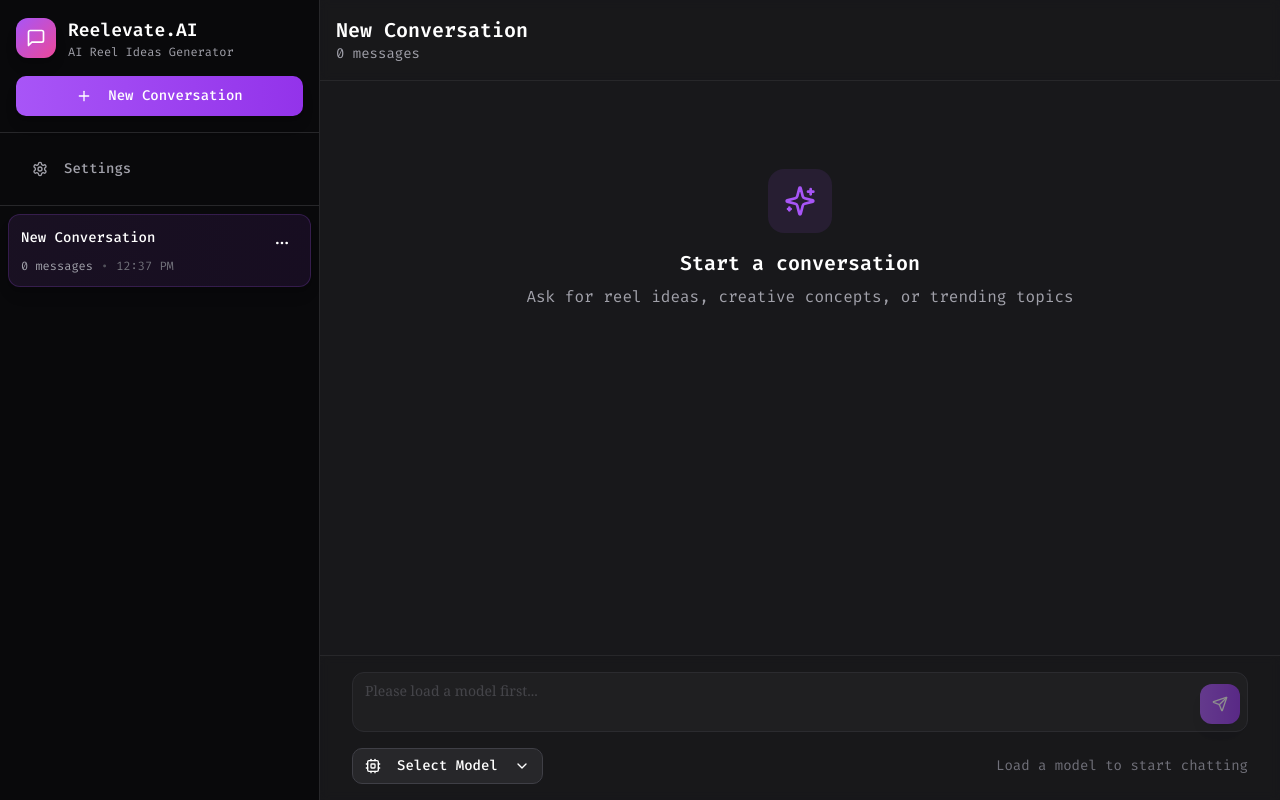
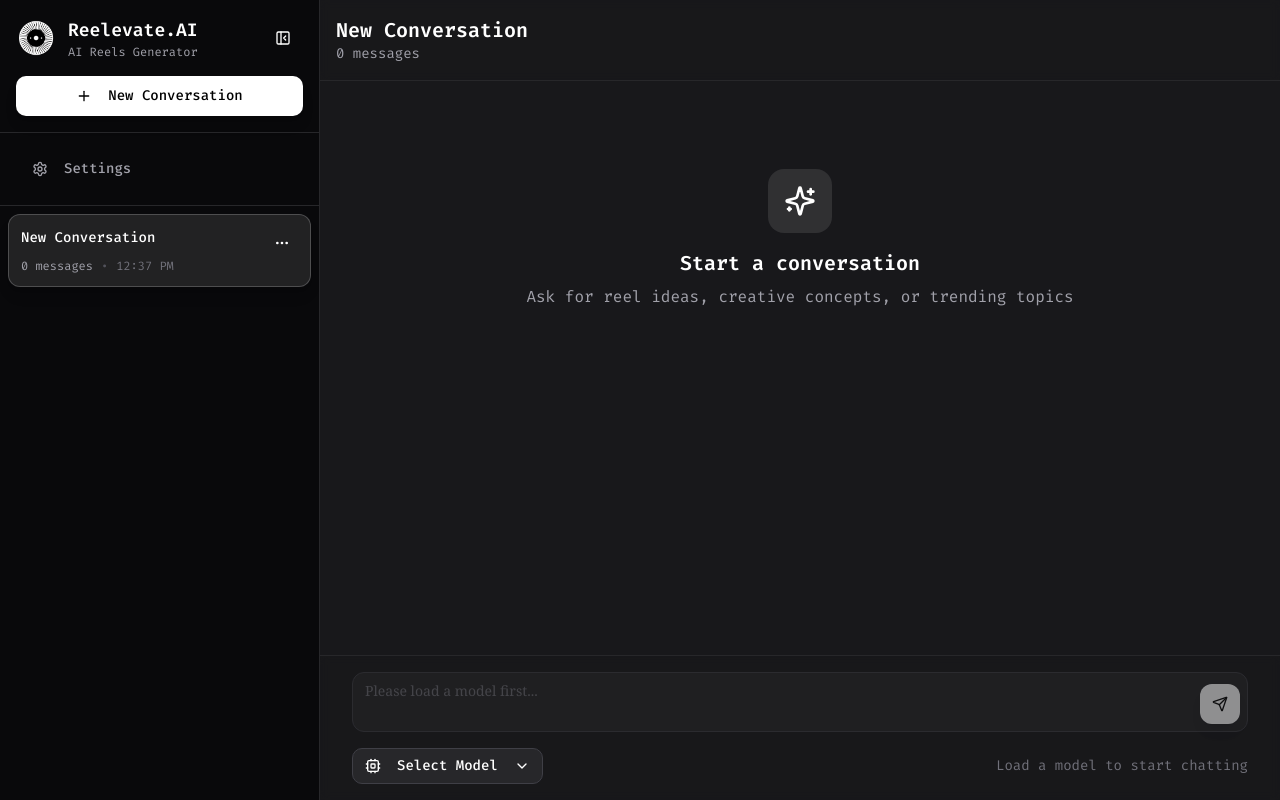
Before and after one commit to rsvedant/reelevate.ai, a Next.js app: page / in a window 1280 px wide. Both pictures are taken after a click on the button "Start New Conversation". Built offline with nearby package versions, Linux system fonts and the light colour scheme; a web font is replaced by a local one.

Commit message:
implement dynamic slidebar with animations, change UI theme

```diff
--- a/components/chat-interface.tsx
+++ b/components/chat-interface.tsx
@@ -253,8 +253,8 @@ export default function ChatInterface({
     return (
       <div className="flex-1 flex flex-col items-center justify-center bg-gradient-to-br from-zinc-900 via-zinc-900 to-zinc-800">
         <div className="text-center space-y-6 max-w-md">
-          <div className="w-20 h-20 bg-gradient-to-br from-purple-500 to-pink-500 rounded-2xl flex items-center justify-center mx-auto shadow-2xl">
-            <Sparkles className="w-10 h-10 text-white" />
+          <div className="w-20 h-20 bg-white rounded-2xl flex items-center justify-center mx-auto shadow-2xl">
+            <Sparkles className="w-10 h-10 text-black" />
           </div>
           <div className="space-y-3">
             <h2 className="text-3xl font-bold text-white">Welcome to Reelevate.AI</h2>
@@ -265,7 +265,7 @@ export default function ChatInterface({
           </div>
           <Button
             onClick={onNewConversation}
-            className="bg-gradient-to-r from-purple-500 to-pink-500 hover:from-purple-600 hover:to-pink-600 text-white px-8 py-3 text-lg font-medium shadow-xl transition-all duration-200"
+            className="bg-white hover:bg-white/80 text-black px-8 py-3 text-lg font-medium shadow-xl transition-all duration-200"
           >
             <Plus className="w-5 h-5 mr-2" />
             Start New Conversation
@@ -299,8 +299,8 @@ export default function ChatInterface({
         <div className="max-w-4xl mx-auto space-y-6 w-full">
           {conversation.messages.length === 0 ? (
             <div className="text-center py-16">
-              <div className="w-16 h-16 bg-purple-500/10 rounded-2xl flex items-center justify-center mx-auto mb-4">
-                <Sparkles className="w-8 h-8 text-purple-500" />
+              <div className="w-16 h-16 bg-white/10 rounded-2xl flex items-center justify-center mx-auto mb-4">
+                <Sparkles className="w-8 h-8 text-white" />
               </div>
               <h3 className="text-xl font-semibold mb-2 text-white">Start a conversation</h3>
               <p className="text-zinc-400">Ask for reel ideas, creative concepts, or trending topics</p>
@@ -329,7 +329,7 @@ export default function ChatInterface({
                 onChange={handleTextareaChange}
                 onKeyDown={handleKeyDown}
                 placeholder={isModelLoaded ? "Ask for reel ideas..." : "Please load a model first..."}
-                className="min-h-[60px] max-h-[200px] pr-14 resize-none bg-zinc-800 border-zinc-700 focus:border-purple-500 rounded-xl text-white placeholder-zinc-400 font-tiempos"
+                className="min-h-[60px] max-h-[200px] pr-14 resize-none bg-zinc-800 border-zinc-700 focus:border-white focus-visible:ring-0 focus-visible:ring-offset-0 rounded-xl text-white placeholder-zinc-400 font-tiempos"
                 disabled={isGenerating || !isModelLoaded || isModelLoading}
               />
               {isGenerating || isModelLoading ? (
@@ -345,10 +345,10 @@ export default function ChatInterface({
                 <Button
                   type="submit"
                   size="icon"
-                  className="absolute right-2 bottom-2 h-10 w-10 bg-gradient-to-r from-purple-500 to-purple-600 hover:from-purple-600 hover:to-purple-700 rounded-lg shadow-lg"
+                  className="absolute right-2 bottom-2 h-10 w-10 bg-white text-black hover:bg-zinc-200 hover:shadow-md rounded-lg shadow-lg transition-all duration-200"
                   disabled={!input.trim() || !isModelLoaded}
                 >
-                  <Send className="h-4 w-4" />
+                  <Send className="h-5 w-5" />
                 </Button>
               )}
             </div>
--- a/components/chat-layout.tsx
+++ b/components/chat-layout.tsx
@@ -7,21 +7,33 @@ import type { Conversation } from "@/lib/types"
 import { v4 as uuidv4 } from "uuid"
 import { useIndexedDB } from "@/hooks/use-indexed-db"
 import { Toaster } from "@/components/ui/toaster"
+import { Button } from "@/components/ui/button"
+import { PanelLeftOpen } from "lucide-react"
 
 export default function ChatLayout() {
   const [conversations, setConversations] = useState<Conversation[]>([])
   const [activeConversationId, setActiveConversationId] = useState<string | null>(null)
   const [isLoading, setIsLoading] = useState(true)
   const [streamingEnabled, setStreamingEnabled] = useState(true)
+  const [isSidebarOpen, setIsSidebarOpen] = useState(true)
 
   const { saveConversation, loadConversations, deleteConversation, clearAllConversations, isReady } = useIndexedDB()
 
   useEffect(() => {
+    const savedSidebarState = localStorage.getItem("sidebarOpen")
+    if (savedSidebarState !== null) {
+      setIsSidebarOpen(JSON.parse(savedSidebarState))
+    }
+
     const savedStreamingEnabled = localStorage.getItem("streamingEnabled")
     if (savedStreamingEnabled !== null) {
       setStreamingEnabled(JSON.parse(savedStreamingEnabled))
     }
   }, [])
+
+  useEffect(() => {
+    localStorage.setItem("sidebarOpen", JSON.stringify(isSidebarOpen))
+  }, [isSidebarOpen])
 
   const handleStreamingChange = (enabled: boolean) => {
     setStreamingEnabled(enabled)
@@ -156,7 +168,7 @@ export default function ChatLayout() {
     return (
       <div className="flex h-screen bg-zinc-900 text-white items-center justify-center">
         <div className="text-center">
-          <div className="w-8 h-8 border-2 border-purple-500 border-t-transparent rounded-full animate-spin mx-auto mb-2"></div>
+          <div className="w-8 h-8 border-2 border-white border-t-transparent rounded-full animate-spin mx-auto mb-2"></div>
           <p className="text-zinc-400">Loading conversations...</p>
         </div>
       </div>
@@ -166,6 +178,8 @@ export default function ChatLayout() {
   return (
     <div className="flex h-screen bg-zinc-900 text-white">
       <Sidebar
+        isOpen={isSidebarOpen}
+        onToggle={() => setIsSidebarOpen(!isSidebarOpen)}
         conversations={conversations}
         activeConversationId={activeConversationId}
         onSelectConversation={setActiveConversationId}
--- a/components/chat-message.tsx
+++ b/components/chat-message.tsx
@@ -44,7 +44,7 @@ export default function ChatMessage({ message, onAction }: ChatMessageProps) {
       <div
         className={cn(
           "w-8 h-8 rounded-full flex items-center justify-center flex-shrink-0 mt-1",
-          isUser ? "bg-gradient-to-br from-purple-500 to-purple-600" : "bg-zinc-700",
+          isUser ? "bg-white/10" : "bg-zinc-700",
         )}
       >
         {isUser ? <User className="w-4 h-4 text-white" /> : <Bot className="w-4 h-4 text-zinc-300" />}
@@ -57,7 +57,7 @@ export default function ChatMessage({ message, onAction }: ChatMessageProps) {
             "rounded-2xl px-4 py-3 break-words hyphens-auto relative",
             "max-w-full overflow-hidden",
             isUser
-              ? "bg-gradient-to-br from-purple-500 to-purple-600 text-white shadow-lg"
+              ? "bg-white/10 text-white shadow-lg"
               : "bg-zinc-800 text-zinc-100 border border-zinc-700/50",
           )}
           style={{
--- a/components/model-selector.tsx
+++ b/components/model-selector.tsx
@@ -27,6 +27,7 @@ import {
   DropdownMenuSeparator,
   DropdownMenuTrigger,
 } from "@/components/ui/dropdown-menu"
+import Image from "next/image"
 
 interface ModelSelectorProps {
   selectedModelId?: string
@@ -80,19 +81,19 @@ export default function ModelSelector({ selectedModelId, onModelSelect }: ModelS
   }, [groupedModels])
 
   const providerIcons: { [key: string]: React.ReactNode } = {
-    All: <Star className="w-4 h-4 mr-3 flex-shrink-0" />,
-    Reelevate: <img src="/reelevate.png" alt="Reelevate Logo" className="w-4 h-4 mr-3 flex-shrink-0" />,
-    Meta: <MetaIcon className="w-4 h-4 mr-3 flex-shrink-0" />,
-    Google: <GoogleIcon className="w-4 h-4 mr-3 flex-shrink-0" />,
-    Qwen: <img src="/qwen.webp" alt="Qwen Logo" className="w-4 h-4 mr-3 flex-shrink-0" />,
-    DeepSeek: <DeepSeekIcon className="w-4 h-4 mr-3 flex-shrink-0" />,
-    Microsoft: <MicrosoftIcon className="w-4 h-4 mr-3 flex-shrink-0" />,
-    Mistral: <MistralIcon className="w-4 h-4 mr-3 flex-shrink-0" />,
-    StableLM: <StablelmIcon className="w-4 h-4 mr-3 flex-shrink-0" />,
-    SmolLM: <img src="/smollm.png" alt="SmolLM Logo" className="w-4 h-4 mr-3 flex-shrink-0" />,
-    RedPajama: <Shirt className="w-4 h-4 mr-3 flex-shrink-0" />,
-    WizardLM: <WandSparkles className="w-4 h-4 mr-3 flex-shrink-0" />,
-    Other: <Bot className="w-4 h-4 mr-3 flex-shrink-0" />,
+    All: <Star className="mr-3 flex-shrink-0" height={16} width={16} />,
+    Reelevate: <Image src="/reelevate.png" alt="Reelevate Logo" className="mr-3 flex-shrink-0" height={16} width={16} />,
+    Meta: <MetaIcon className="mr-3 flex-shrink-0" height={16} width={16} />,
+    Google: <GoogleIcon className="mr-3 flex-shrink-0" height={16} width={16} />,
+    Qwen: <Image src="/qwen.webp" alt="Qwen Logo" className="mr-3 flex-shrink-0" height={16} width={16} />,
+    DeepSeek: <DeepSeekIcon className="mr-3 flex-shrink-0" height={16} width={16} />,
+    Microsoft: <MicrosoftIcon className="mr-3 flex-shrink-0" height={16} width={16} />,
+    Mistral: <MistralIcon className="mr-3 flex-shrink-0" height={16} width={16} />,
+    StableLM: <StablelmIcon className="mr-3 flex-shrink-0" height={16} width={16} />,
+    SmolLM: <Image src="/smollm.png" alt="SmolLM Logo" className="mr-3 flex-shrink-0" height={16} width={16} />,
+    RedPajama: <Shirt className="mr-3 flex-shrink-0" height={16} width={16} />,
+    WizardLM: <WandSparkles className="mr-3 flex-shrink-0" height={16} width={16} />,
+    Other: <Bot className="mr-3 flex-shrink-0" height={16} width={16} />,
   }
 
   const familyToIconName = useMemo(() => {
--- a/components/sidebar.tsx
+++ b/components/sidebar.tsx
@@ -2,16 +2,25 @@
 
 import type React from "react"
 
-import { useState } from "react"
-import { Plus, MessageSquare, Trash2, MoreHorizontal, Edit3 } from "lucide-react"
+import { useState, useEffect } from "react"
+import { Plus, MessageSquare, Trash2, MoreHorizontal, Edit3, PanelLeftClose, PanelLeftOpen } from "lucide-react"
 import { Button } from "@/components/ui/button"
 import { ScrollArea } from "@/components/ui/scroll-area"
 import type { Conversation } from "@/lib/types"
 import { cn } from "@/lib/utils"
-import { DropdownMenu, DropdownMenuContent, DropdownMenuItem, DropdownMenuTrigger } from "@/components/ui/dropdown-menu"
+import {
+  DropdownMenu,
+  DropdownMenuContent,
+  DropdownMenuItem,
+  DropdownMenuTrigger,
+} from "@/components/ui/dropdown-menu"
 import SettingsDialog from "@/components/settings-dialog"
+import Image from "next/image"
+import { Tooltip, TooltipContent, TooltipProvider, TooltipTrigger } from "@/components/ui/tooltip"
 
 interface SidebarProps {
+  isOpen: boolean
+  onToggle: () => void
   conversations: Conversation[]
   activeConversationId: string | null
   onSelectConversation: (id: string) => void
@@ -25,6 +34,8 @@ interface SidebarProps {
 }
 
 export default function Sidebar({
+  isOpen,
+  onToggle,
   conversations,
   activeConversationId,
   onSelectConversation,
@@ -39,6 +50,13 @@ export default function Sidebar({
   const [hoveredConversation, setHoveredConversation] = useState<string | null>(null)
   const [editingConversation, setEditingConversation] = useState<string | null>(null)
   const [editTitle, setEditTitle] = useState("")
+  const [isHovered, setIsHovered] = useState(false)
+
+  useEffect(() => {
+    if (!isOpen) {
+      setIsHovered(false)
+    }
+  }, [isOpen])
 
   const formatDate = (dateString: string) => {
     const date = new Date(dateString)
@@ -81,30 +99,89 @@ export default function Sidebar({
   }
 
   return (
-    <div className="w-80 bg-zinc-950 border-r border-zinc-800 flex flex-col">
-      {/* Header */}
-      <div className="p-4 border-b border-zinc-800">
-        <div className="flex items-center space-x-3 mb-4">
-          <div className="w-10 h-10 bg-gradient-to-br from-purple-500 to-pink-500 rounded-xl flex items-center justify-center shadow-lg">
-            <MessageSquare className="w-5 h-5 text-white" />
+    <div
+      className={cn(
+        "bg-zinc-950 border-r border-zinc-800 flex flex-col transition-all duration-300 ease-in-out",
+        isOpen ? "w-80" : "w-20 items-center",
+      )}
+    >
+      <div className={cn("p-4 border-b border-zinc-800", !isOpen && "border-none")}>
+        {isOpen ? (
+          <div className="flex items-center justify-between mb-4">
+            <div className="flex items-center space-x-3">
+              <Image src="/reelevate.png" alt="Reelevate Logo" className="text-white" height={40} width={40} />
+              <div>
+                <h1 className="font-semibold text-lg text-white">Reelevate.AI</h1>
+                <p className="text-xs text-zinc-400">AI Reels Generator</p>
+              </div>
+            </div>
+            <TooltipProvider>
+              <Tooltip>
+                <TooltipTrigger asChild>
+                  <Button variant="ghost" size="icon" onClick={onToggle}>
+                    <PanelLeftClose className="h-5 w-5" />
+                  </Button>
+                </TooltipTrigger>
+                <TooltipContent side="right">
+                  <p>Close sidebar</p>
+                </TooltipContent>
+              </Tooltip>
+            </TooltipProvider>
           </div>
-          <div>
-            <h1 className="font-semibold text-lg text-white">Reelevate.AI</h1>
-            <p className="text-xs text-zinc-400">AI Reel Ideas Generator</p>
+        ) : (
+          <div className="flex justify-center mb-4">
+            <TooltipProvider>
+              <Tooltip>
+                <TooltipTrigger asChild>
+                  <Button
+                    variant="ghost"
+                    size="icon"
+                    className="h-10 w-10"
+                    onClick={onToggle}
+                    onMouseEnter={() => setIsHovered(true)}
+                    onMouseLeave={() => setIsHovered(false)}
+                  >
+                    {isHovered ? (
+                      <PanelLeftOpen className="h-5 w-5" />
+                    ) : (
+                      <Image src="/reelevate.png" alt="Reelevate Logo" height={40} width={40} />
+                    )}
+                  </Button>
+                </TooltipTrigger>
+                <TooltipContent side="right">
+                  <p>Open sidebar</p>
+                </TooltipContent>
+              </Tooltip>
+            </TooltipProvider>
           </div>
+        )}
+
+        <div className={cn(!isOpen && "flex justify-center")}>
+          <TooltipProvider>
+            <Tooltip>
+              <TooltipTrigger asChild>
+                <Button
+                  onClick={onNewConversation}
+                  className={cn(
+                    "w-full bg-white hover:bg-white/80 text-black border-0 shadow-lg transition-all duration-200",
+                    !isOpen && "w-auto",
+                  )}
+                >
+                  <Plus className="w-4 h-4" />
+                  <span className={cn("ml-2", !isOpen && "hidden")}>New Conversation</span>
+                </Button>
+              </TooltipTrigger>
+              {!isOpen && (
+                <TooltipContent side="right">
+                  <p>New Conversation</p>
+                </TooltipContent>
+              )}
+            </Tooltip>
+          </TooltipProvider>
         </div>
-
-        <Button
-          onClick={onNewConversation}
-          className="w-full bg-gradient-to-r from-purple-500 to-purple-600 hover:from-purple-600 hover:to-purple-700 text-white border-0 shadow-lg transition-all duration-200"
-        >
-          <Plus className="w-4 h-4 mr-2" />
-          New Conversation
-        </Button>
       </div>
 
-      {/* Navigation */}
-      <div className="p-4 border-b border-zinc-800">
+      <div className={cn("p-4 border-b border-zinc-800", !isOpen && "hidden")}>
         <SettingsDialog
           onClearAllData={onClearAllConversations}
           onExportData={() => {
@@ -135,9 +212,7 @@ export default function Sidebar({
           onStreamingChange={onStreamingChange}
         />
       </div>
-
-      {/* Conversations List */}
-      <ScrollArea className="flex-1">
+      <ScrollArea className={cn("flex-1", !isOpen && "hidden")}>
         <div className="p-2">
           {conversations.length === 0 ? (
             <div className="text-center text-zinc-500 py-12">
@@ -153,7 +228,7 @@ export default function Sidebar({
                   className={cn(
                     "group relative rounded-xl p-3 cursor-pointer transition-all duration-200",
                     activeConversationId === conversation.id
-                      ? "bg-gradient-to-r from-purple-500/10 to-purple-600/10 border border-purple-500/20 shadow-lg"
+                      ? "bg-white/10 border border-white/20 shadow-lg"
                       : "hover:bg-zinc-800/50 border border-transparent",
                   )}
                   onClick={() => !editingConversation && onSelectConversation(conversation.id)}
@@ -172,7 +247,7 @@ export default function Sidebar({
                             if (e.key === "Enter") handleEditSave(conversation.id)
                             if (e.key === "Escape") handleEditCancel()
                           }}
-                          className="w-full bg-zinc-800 border border-zinc-600 rounded px-2 py-1 text-sm text-white focus:outline-none focus:border-purple-500"
+                          className="w-full bg-zinc-800 border border-zinc-600 rounded px-2 py-1 text-sm text-white focus:outline-none focus:border-white"
                           autoFocus
                           onClick={(e) => e.stopPropagation()}
                         />
--- a/package.json
+++ b/package.json
@@ -66,6 +66,8 @@
     "@types/node": "^22",
     "@types/react": "^19",
     "@types/react-dom": "^19",
+    "eslint": "^9",
+    "eslint-config-next": "15.3.4",
     "postcss": "^8",
     "tailwindcss": "^3.4.17",
     "typescript": "^5"
```
Also changed, not shown: 2 other files (tests, documents, lock files or other folders).
